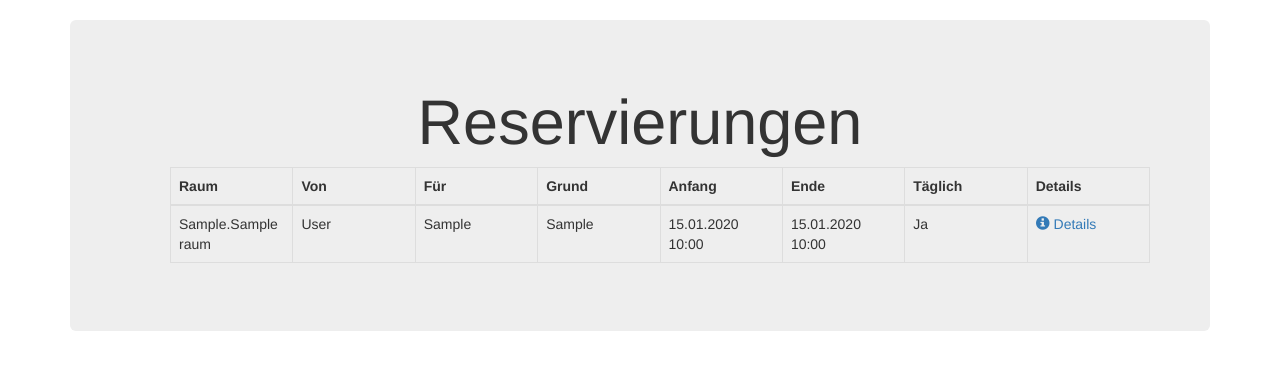
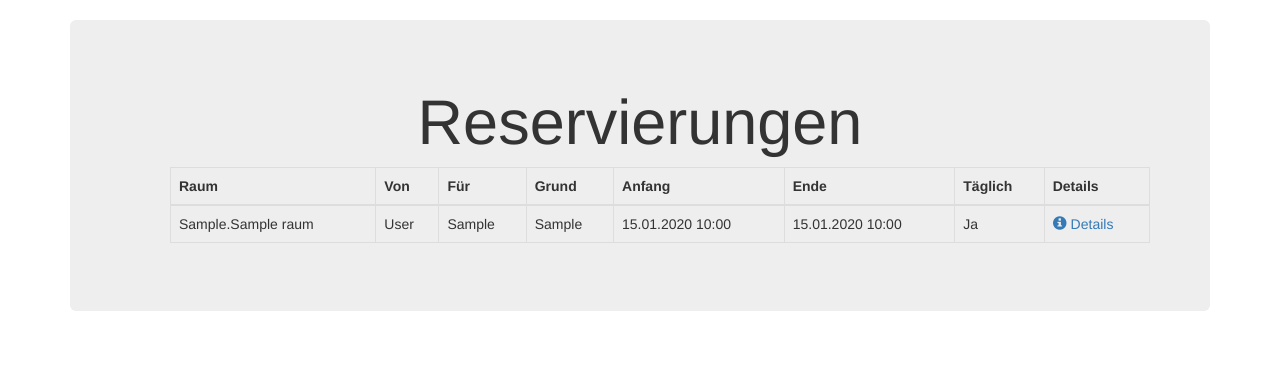
Before and after one commit to holytortoise/abw-reservierung, a Django app: page /reservierung/ in a window 1280 px wide. Shown: the part 51-421 px from the top of the page. Run offline with Django 3.2, Linux system fonts and the light colour scheme; tables that the repository leaves empty hold one stand-in row (values such as "Sample post"); parts of the project's set-up code (start-up, migrations or seed data) failed here and were passed over; some libraries are stand-ins or nearby versions.

Commit message:
change to auto

```diff
--- a/src/static/css/reservierung.css
+++ b/src/static/css/reservierung.css
@@ -1,5 +1,5 @@
 table {
-  table-layout: fixed;
+  table-layout: auto;
 }
 .wrapper {
   display: grid;
```
